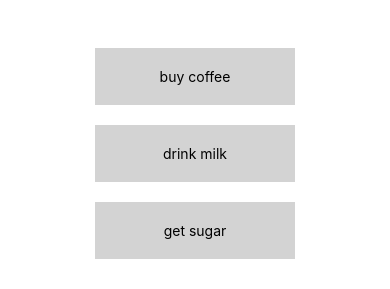
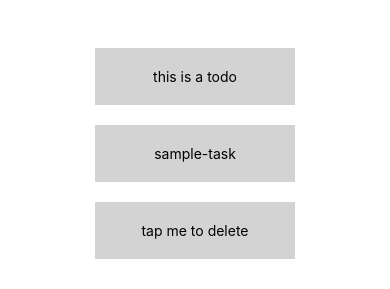
Before and after one commit to kresnofatih/tryapp, a React Native app: screen / in a window 390 px wide. Shown: the part 135-424 px from the top of the page. Built offline with nearby package versions, Linux system fonts and the light colour scheme.

Commit message:
completed todo list :penguin:

```diff
--- a/App.js
+++ b/App.js
@@ -7,9 +7,9 @@ import AddTodo from './components/AddTodo';
 
 export default function App() {
   const [todos, setTodos] = useState([
-    {text: 'buy coffee', key: '1'},
-    {text: 'drink milk', key: '2'},
-    {text: 'get sugar', key: '3'}
+    {text: 'this is a todo', key: '1'},
+    {text: 'sample-task', key: '2'},
+    {text: 'tap me to delete', key: '3'}
   ])
   const pressHandler = (key) => {
     setTodos((prevTodos)=>{
```
